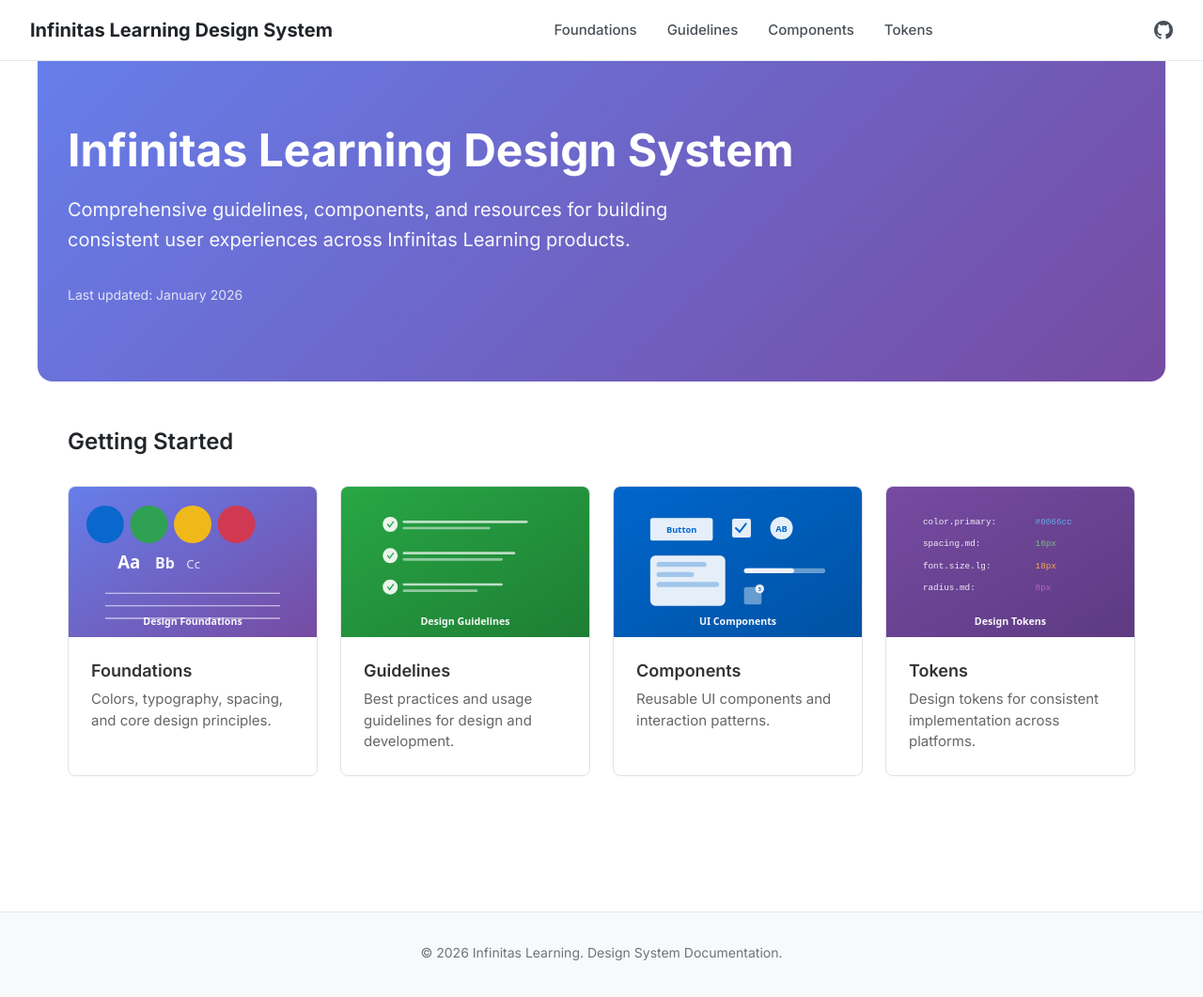
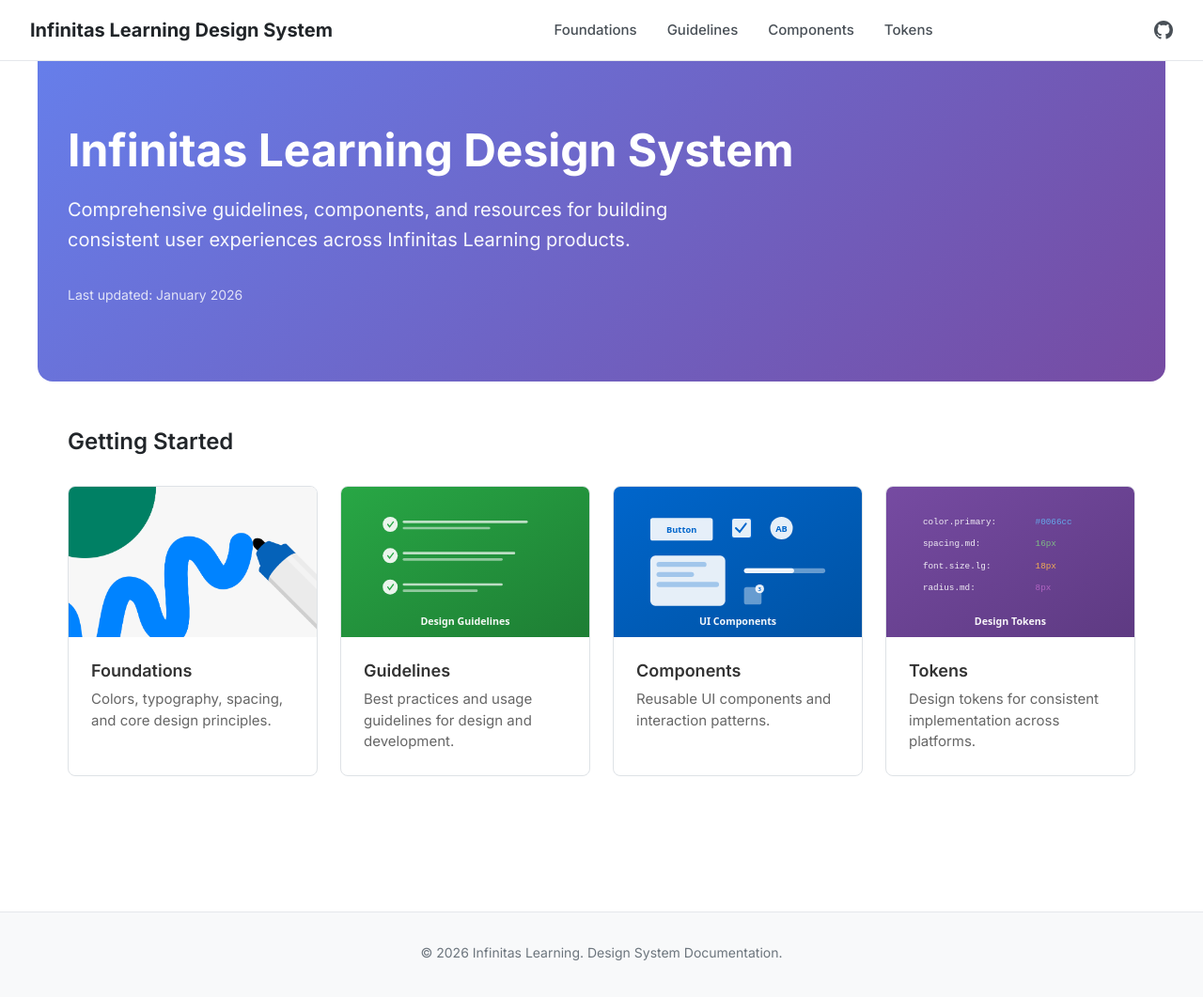
Before and after one commit to neatlittlemacapps/neatlittlemacapps-blog, a Jekyll site: the page built from index.markdown, in a window 1280 px wide and 1073 px high. Shown: the top 1061 px of the window at 94% size. Built offline with Jekyll 4.4.1, drawn with Linux system fonts in a browser that asks for light colours.

Commit message:
image test

```diff
--- a/index.markdown
+++ b/index.markdown
@@ -17,7 +17,7 @@ permalink: /
 <div class="card-grid">
   <a href="{{ site.baseurl }}/foundations/" class="nav-card">
     <div class="card-image">
-      <img src="{{ site.baseurl }}/assets/images/foundations-hero.svg" alt="Foundations">
+      <img src="{{ site.baseurl }}/assets/images/foundations.png" alt="Foundations">
     </div>
     <div class="card-content">
       <h3>Foundations</h3>
```
Also changed, not shown: assets/images/components.png (added), assets/images/foundations.png (added), assets/images/logo.svg, assets/images/patterns.png (added), assets/images/tokens.png (added), 3 other files.
